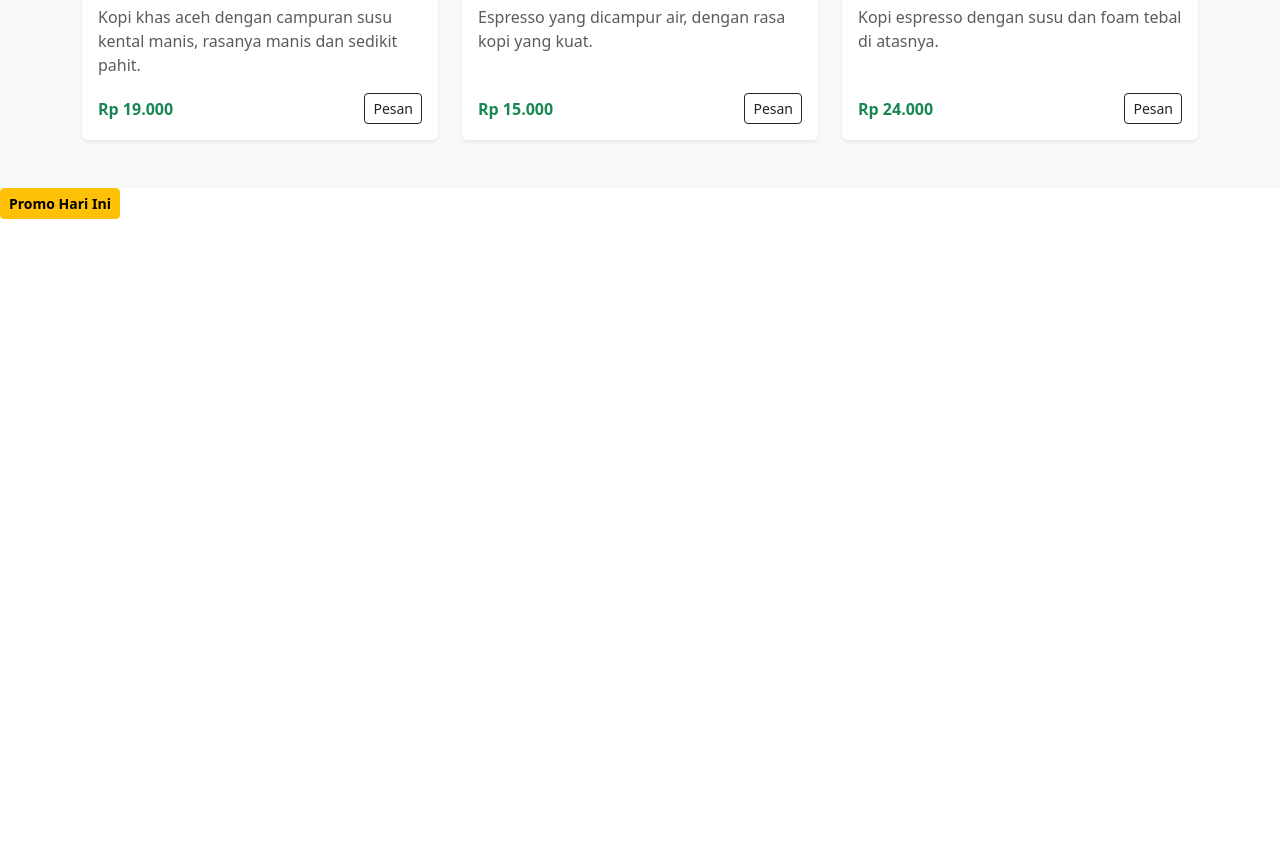
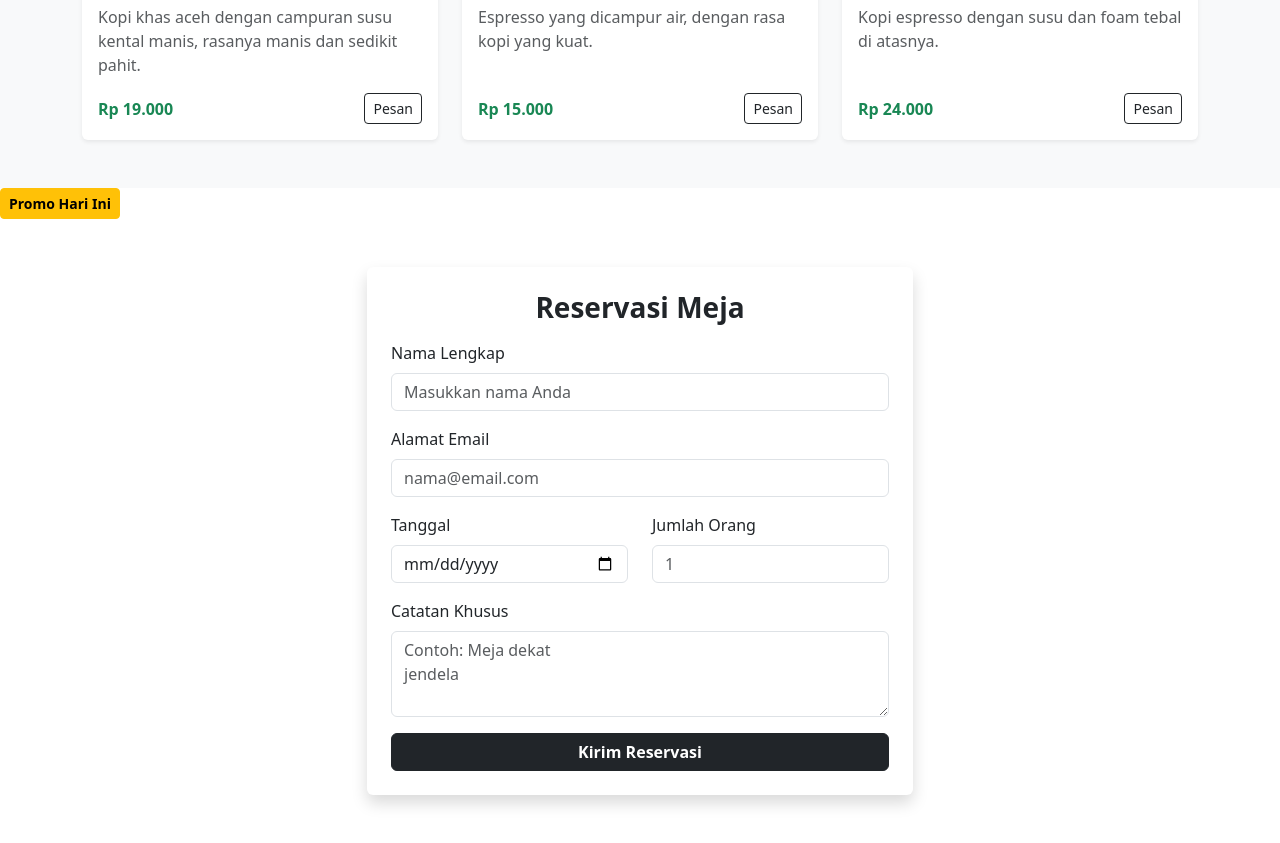
Before and after one commit to khaira778/khaira-annisa-putri-website-cafe, a plain HTML site: page index.html in a window 1280 px wide. Shown: the part 888-1731 px from the top of the page. Before the commit the page ends 1107 px from the top, so only its background shows below. Drawn offline with nearby package versions, Linux system fonts and the light colour scheme.

Commit message:
form reservasi

```diff
--- a/index.html
+++ b/index.html
@@ -182,6 +182,45 @@ data-bs-target="#promoModal">
  </div>
  </div>
  </div>
+
+    <!-- Form Reservasi -->
+ <section id="reservasi" class="py-5">
+ <div class="container">
+ <div class="row justify-content-center">
+ <div class="col-12 col-md-8 col-lg-6">
+ <div class="card shadow border-0 p-4">
+ <h3 class="text-center fw-bold mb-3">Reservasi Meja</h3>
+ <form>
+ <div class="mb-3">
+ <label for="nama" class="form-label">Nama Lengkap</label>
+ <input type="text" class="form-control" id="nama" placeholder="Masukkan nama Anda" required>
+ </div>
+ <div class="mb-3">
+ <label for="email" class="form-label">Alamat Email</label>
+ <input type="email" class="form-control" id="email" placeholder="nama@email.com" required>
+ </div>
+ <div class="row mb-3">
+ <div class="col-6">
+ <label for="tanggal" class="form-label">Tanggal</label>
+ <input type="date" class="form-control" id="tanggal" required>
+ </div>
+ <div class="col-6">
+ <label for="jumlah" class="form-label">Jumlah Orang</label>
+ <input type="number" class="form-control" id="jumlah" min="1" placeholder="1" required>
+ </div>
+ </div>
+ <div class="mb-3">
+ <label for="catatan" class="form-label">Catatan Khusus</label>
+ <textarea class="form-control" id="catatan" rows="3" placeholder="Contoh: Meja dekat
+jendela"></textarea>
+ </div>
+ <button type="submit" class="btn btn-dark w-100 fw-bold">Kirim Reservasi</button>
+ </form>
+ </div>
+ </div>
+ </div>
+ </div>
+ </section>
  <!-- Bootstrap 5 JavaScript -->
  <script src="https://cdn.jsdelivr.net/npm/bootstrap@5.3.2/dist/js/bootstrap.bundle.min.js"></script>
 </body>
```
